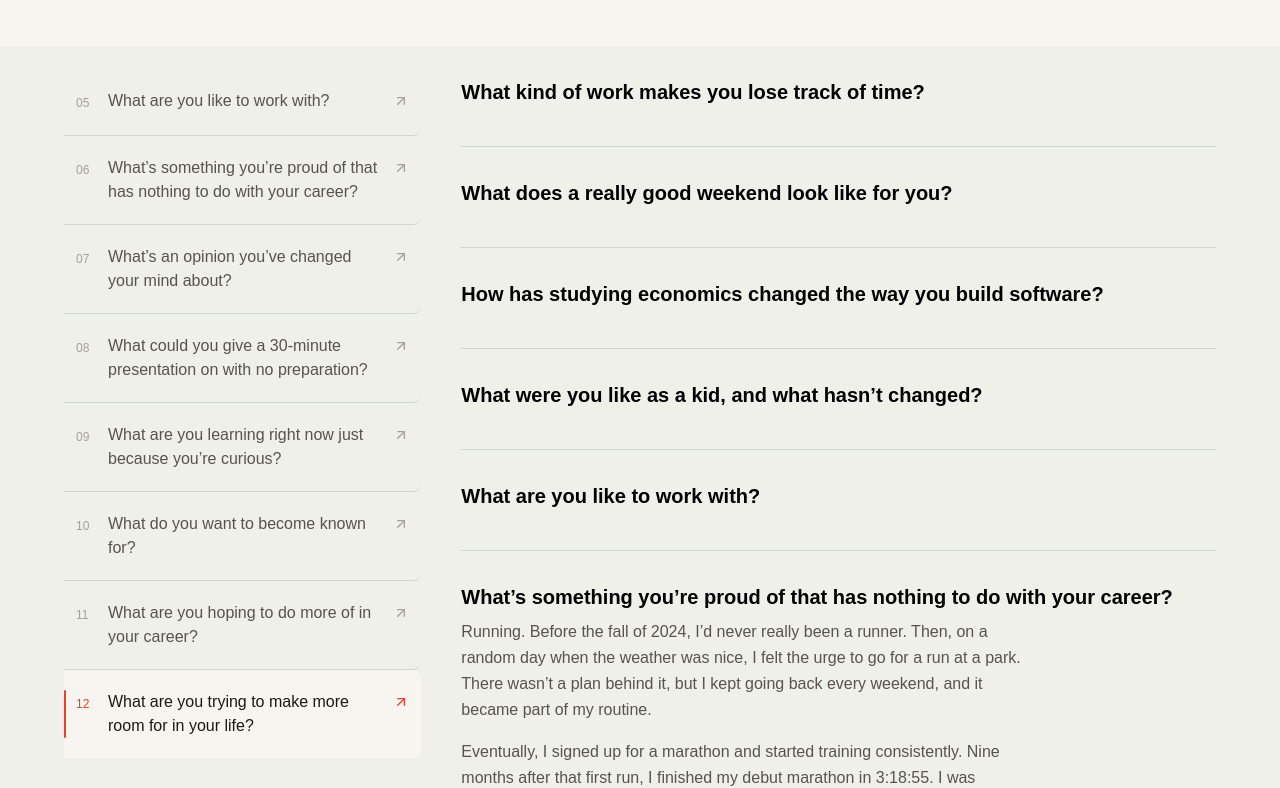
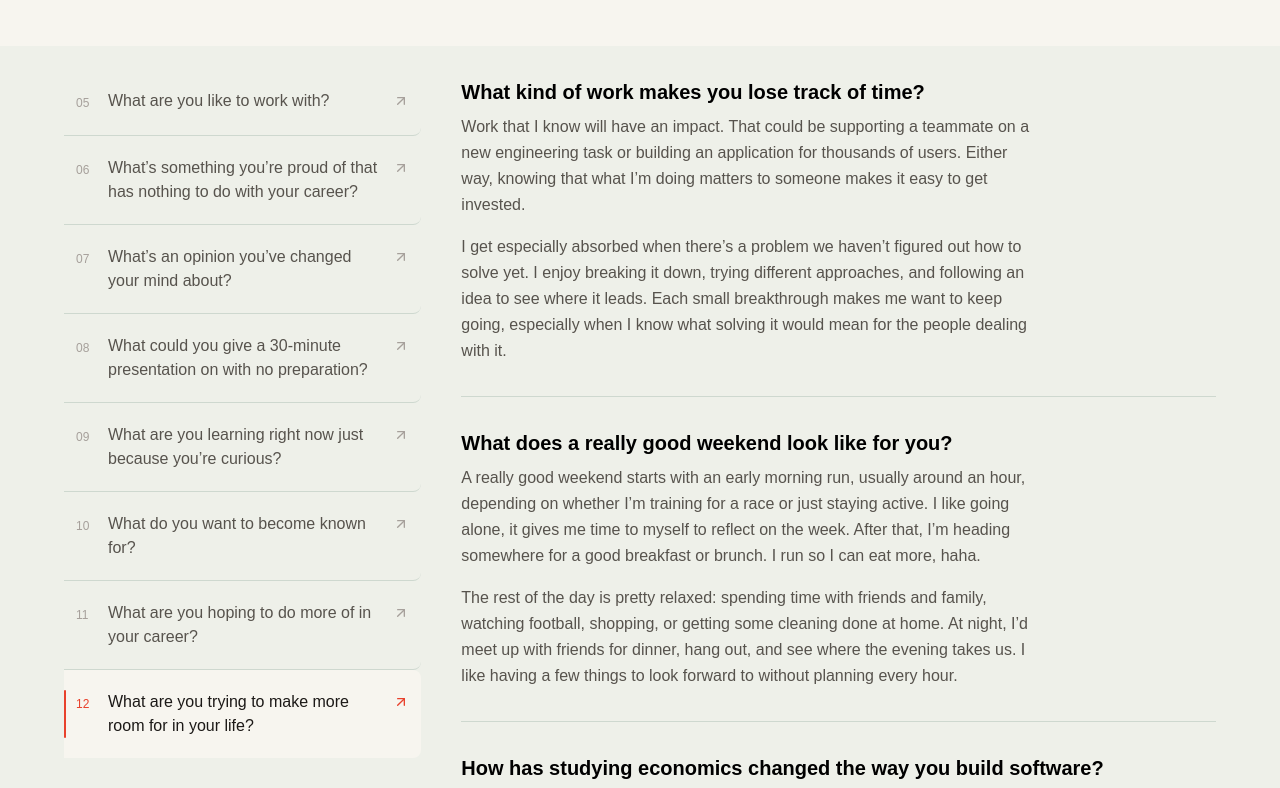
Before and after one commit to ryanctruong/personal-website, a React (Vite) app in the folder client/: page / in a window 1280 px wide. Shown: the part 644-1432 px from the top of the page. Built offline with nearby package versions, Linux system fonts and the light colour scheme; no server answers.

Commit message:
update two questions

```diff
--- a/client/src/pages/Home/components/Questionnaire/faq.ts
+++ b/client/src/pages/Home/components/Questionnaire/faq.ts
@@ -8,12 +8,12 @@ export const FAQS: Faq[] = [
   {
     id: "faq-engaging-work",
     question: "What kind of work makes you lose track of time?",
-    answer: "",
+    answer: "Work that I know will have an impact. That could be supporting a teammate on a new engineering task or building an application for thousands of users. Either way, knowing that what I’m doing matters to someone makes it easy to get invested.\n\nI get especially absorbed when there’s a problem we haven’t figured out how to solve yet. I enjoy breaking it down, trying different approaches, and following an idea to see where it leads. Each small breakthrough makes me want to keep going, especially when I know what solving it would mean for the people dealing with it.",
   },
   {
     id: "faq-weekend",
     question: "What does a really good weekend look like for you?",
-    answer: "",
+    answer: "A really good weekend starts with an early morning run, usually around an hour, depending on whether I’m training for a race or just staying active. I like going alone, it gives me time to myself to reflect on the week. After that, I’m heading somewhere for a good breakfast or brunch. I run so I can eat more, haha.\n\nThe rest of the day is pretty relaxed: spending time with friends and family, watching football, shopping, or getting some cleaning done at home. At night, I’d meet up with friends for dinner, hang out, and see where the evening takes us. I like having a few things to look forward to without planning every hour.",
   },
   {
     id: "faq-economics",
```
